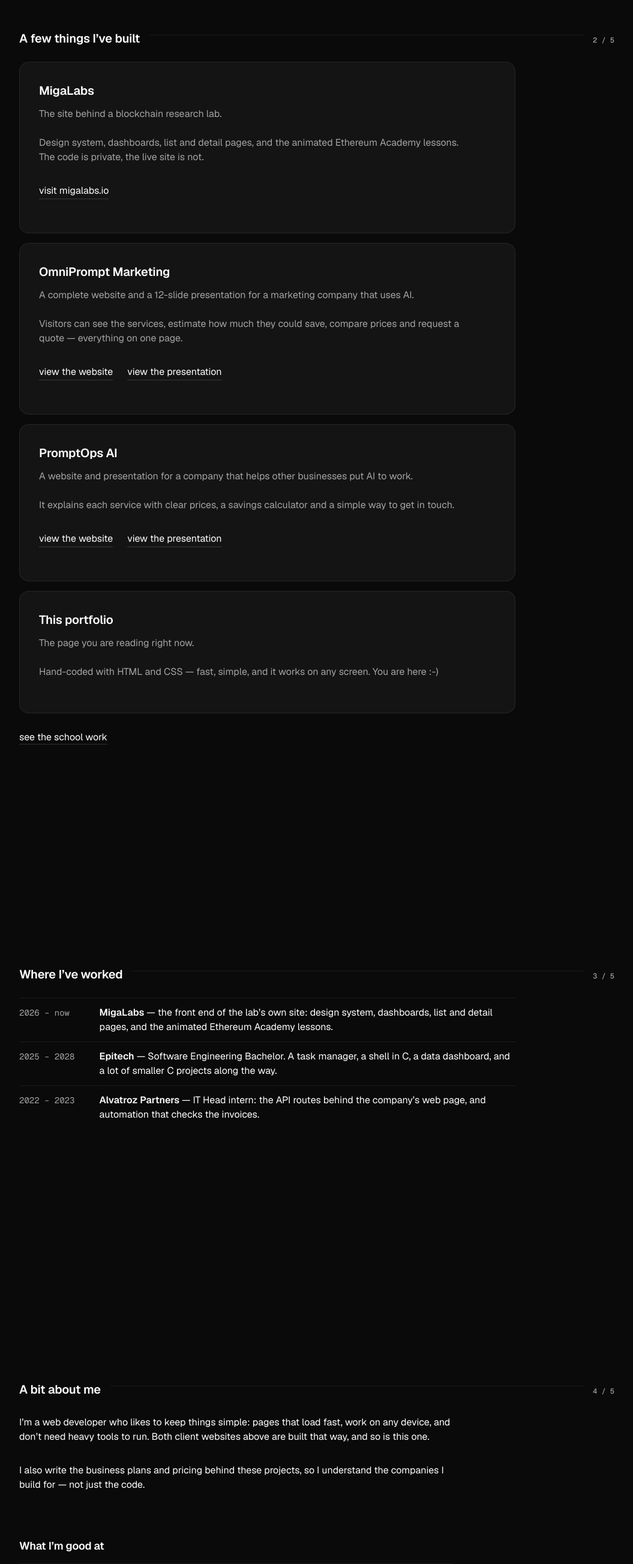
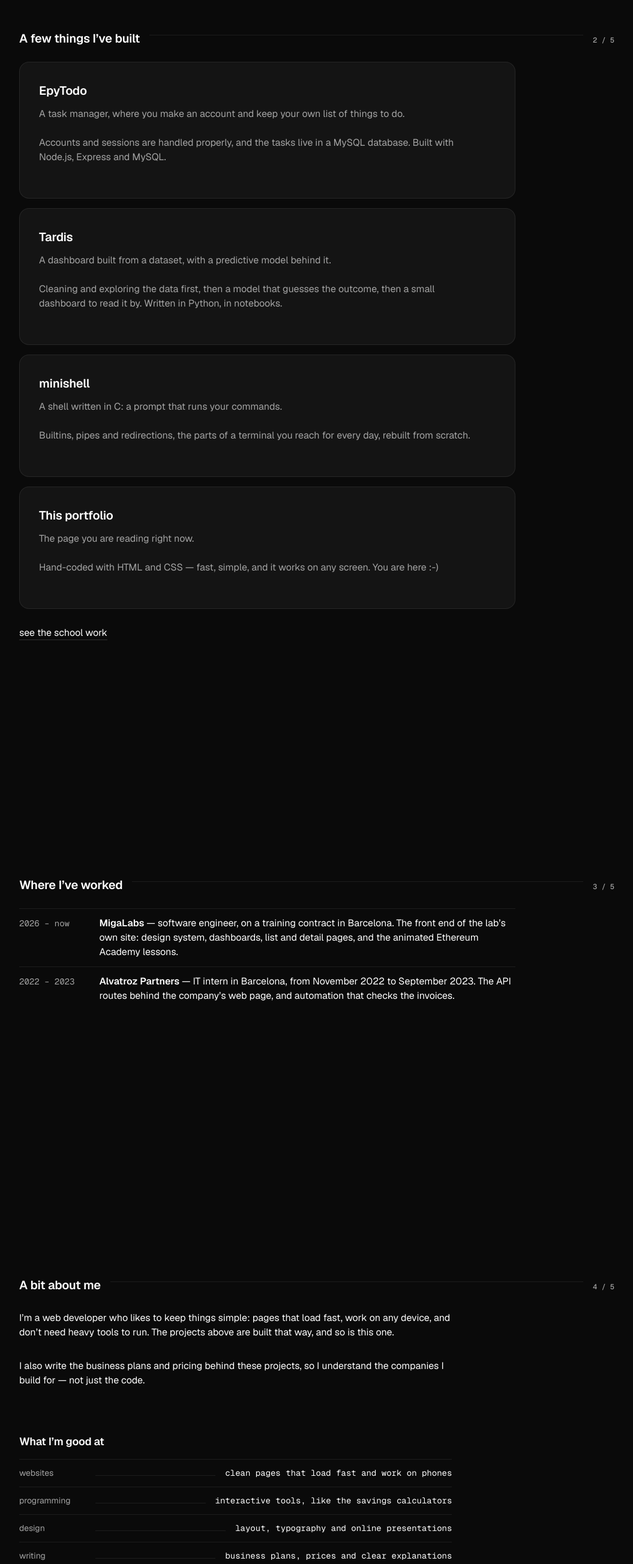
Before and after one commit to jfdiazbus/Business, a website: page page_server/home.html in a window 1280 px wide. Shown: the part 900-3507 px from the top of the page at 60% size, without its empty margins (112-1167 px from the left). Drawn offline with nearby package versions, Linux system fonts and the light colour scheme.

Commit message:
[CHANGE] the work and experience come from Epitech and LinkedIn
The deck's work slide now previews the school projects (EpyTodo, Tardis, minishell) instead of the client sites, and the experience slide carries the two LinkedIn roles: MigaLabs and Alvatroz Partners. The school page lists the rest of the coursework from the real directories.

```diff
--- a/page_server/home.html
+++ b/page_server/home.html
@@ -37,12 +37,21 @@
           <a class="brand" href="/"
             >Juan Felipe Diaz Bustamante<span class="role"> — web developer</span></a
           >
-          <nav aria-label="site">
+          <nav id="topbar-nav" aria-label="site">
             <a href="/home" aria-current="page">Portfolio</a>
             <a href="/services">Prices</a>
             <a href="/school">School</a>
           </nav>
           <a class="btn btn--primary" href="/services">See the prices</a>
+          <button
+            class="topbar__menu"
+            type="button"
+            aria-expanded="false"
+            aria-controls="topbar-nav"
+            aria-label="Menu"
+          >
+            <span class="topbar__bars" aria-hidden="true"></span>
+          </button>
         </header>
 
         <main>
@@ -68,44 +77,31 @@
             </div>
 
             <article class="project">
-              <h3>MigaLabs</h3>
-              <p>The site behind a blockchain research lab.</p>
+              <h3>EpyTodo</h3>
+              <p>
+                A task manager, where you make an account and keep your own list of things to do.
+              </p>
               <p class="detail">
-                Design system, dashboards, list and detail pages, and the animated Ethereum Academy
-                lessons. The code is private, the live site is not.
-              </p>
-              <p class="links">
-                <a href="https://migalabs.io/">visit migalabs.io</a>
+                Accounts and sessions are handled properly, and the tasks live in a MySQL database.
+                Built with Node.js, Express and MySQL.
               </p>
             </article>
 
             <article class="project">
-              <h3>OmniPrompt Marketing</h3>
-              <p>
-                A complete website and a 12-slide presentation for a marketing company that uses AI.
-              </p>
+              <h3>Tardis</h3>
+              <p>A dashboard built from a dataset, with a predictive model behind it.</p>
               <p class="detail">
-                Visitors can see the services, estimate how much they could save, compare prices and
-                request a quote &mdash; everything on one page.
-              </p>
-              <p class="links">
-                <a href="/projects/omniprompt-marketing/">view the website</a>
-                <a href="/projects/omniprompt-marketing/pitch">view the presentation</a>
+                Cleaning and exploring the data first, then a model that guesses the outcome, then a
+                small dashboard to read it by. Written in Python, in notebooks.
               </p>
             </article>
 
             <article class="project">
-              <h3>PromptOps AI</h3>
-              <p>
-                A website and presentation for a company that helps other businesses put AI to work.
-              </p>
+              <h3>minishell</h3>
+              <p>A shell written in C: a prompt that runs your commands.</p>
               <p class="detail">
-                It explains each service with clear prices, a savings calculator and a simple way to
-                get in touch.
-              </p>
-              <p class="links">
-                <a href="/projects/promptops-ai/">view the website</a>
-                <a href="/projects/promptops-ai/pitch">view the presentation</a>
+                Builtins, pipes and redirections, the parts of a terminal you reach for every day,
+                rebuilt from scratch.
               </p>
             </article>
 
@@ -134,23 +130,17 @@
               <li class="werk-row">
                 <span class="werk-when">2026 &ndash; now</span>
                 <span class="werk-what">
-                  <strong>MigaLabs</strong> &mdash; the front end of the lab&rsquo;s own site:
-                  design system, dashboards, list and detail pages, and the animated Ethereum
-                  Academy lessons.
-                </span>
-              </li>
-              <li class="werk-row">
-                <span class="werk-when">2025 &ndash; 2028</span>
-                <span class="werk-what">
-                  <strong>Epitech</strong> &mdash; Software Engineering Bachelor. A task manager, a
-                  shell in C, a data dashboard, and a lot of smaller C projects along the way.
+                  <strong>MigaLabs</strong> &mdash; software engineer, on a training contract in
+                  Barcelona. The front end of the lab&rsquo;s own site: design system, dashboards,
+                  list and detail pages, and the animated Ethereum Academy lessons.
                 </span>
               </li>
               <li class="werk-row">
                 <span class="werk-when">2022 &ndash; 2023</span>
                 <span class="werk-what">
-                  <strong>Alvatroz Partners</strong> &mdash; IT Head intern: the API routes behind
-                  the company&rsquo;s web page, and automation that checks the invoices.
+                  <strong>Alvatroz Partners</strong> &mdash; IT intern in Barcelona, from November
+                  2022 to September 2023. The API routes behind the company&rsquo;s web page, and
+                  automation that checks the invoices.
                 </span>
               </li>
             </ul>
@@ -167,8 +157,8 @@
 
             <p>
               I&rsquo;m a web developer who likes to keep things simple: pages that load fast, work
-              on any device, and don&rsquo;t need heavy tools to run. Both client websites above are
-              built that way, and so is this one.
+              on any device, and don&rsquo;t need heavy tools to run. The projects above are built
+              that way, and so is this one.
             </p>
             <p>
               I also write the business plans and pricing behind these projects, so I understand the
--- a/page_server/world.js
+++ b/page_server/world.js
@@ -36,9 +36,9 @@ export const world = {
       clip: "/world/dive-2.mp4",
       accent: "#ff6b5a",
       eyebrow: "Selected work",
-      title: "Three sites, taken end to end.",
-      body: "Two client sites with calculators, clear prices and lead forms, plus the front end of the MigaLabs site: design system, dashboards and the animated Ethereum Academy.",
-      tags: ["MigaLabs", "OmniPrompt Marketing", "PromptOps AI"],
+      title: "Coursework, taken end to end.",
+      body: "At Epitech: a task manager with proper accounts and sessions, a shell written in C, and a dashboard built from a dataset.",
+      tags: ["Epitech", "C", "Node.js"],
     },
     {
       id: "type-tray",
```
Also changed, not shown: page_server/school.html (+57 -2 lines), page_server/test/page.test.js (+10 -6 lines), page_server/README.md.
